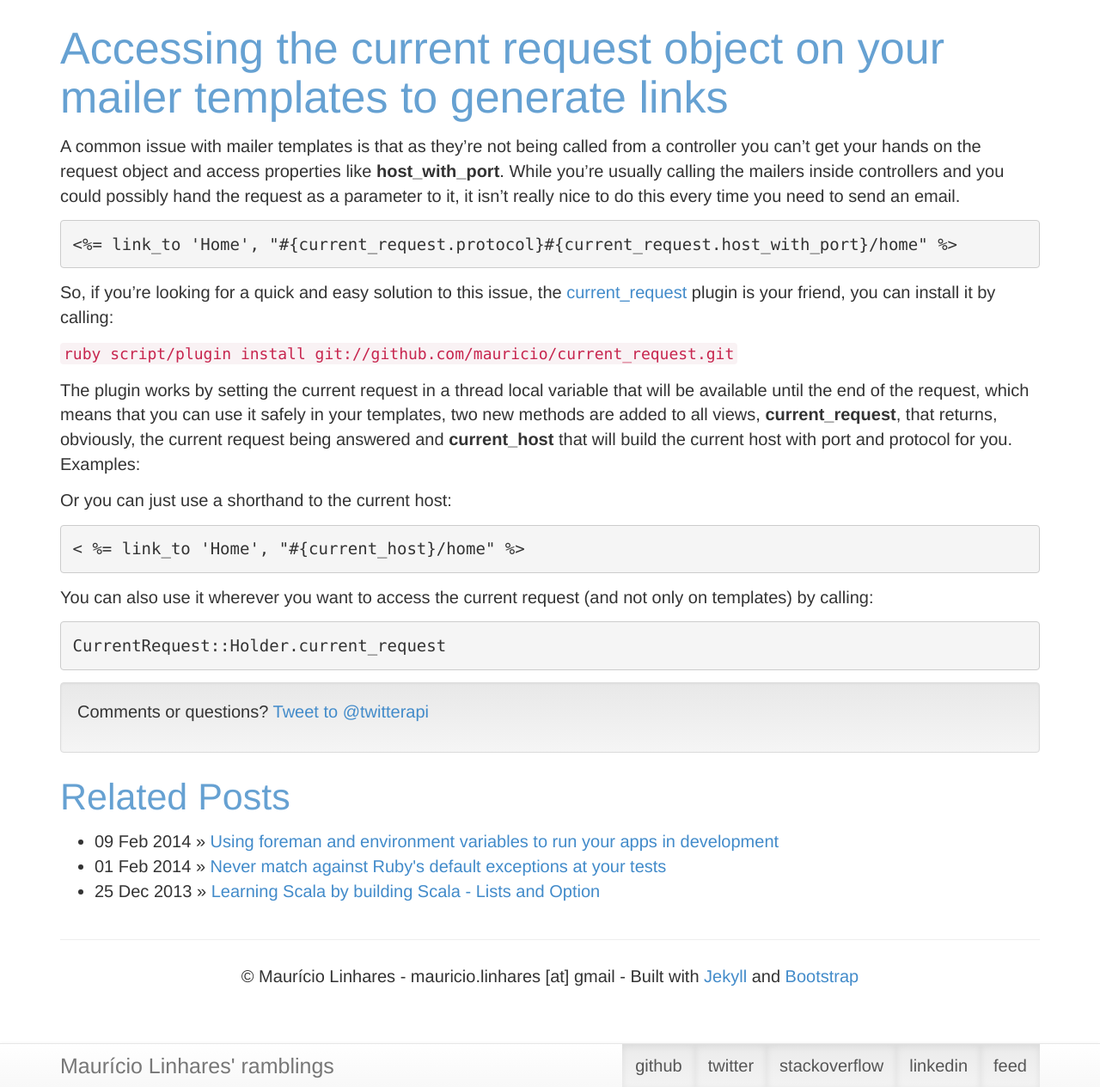
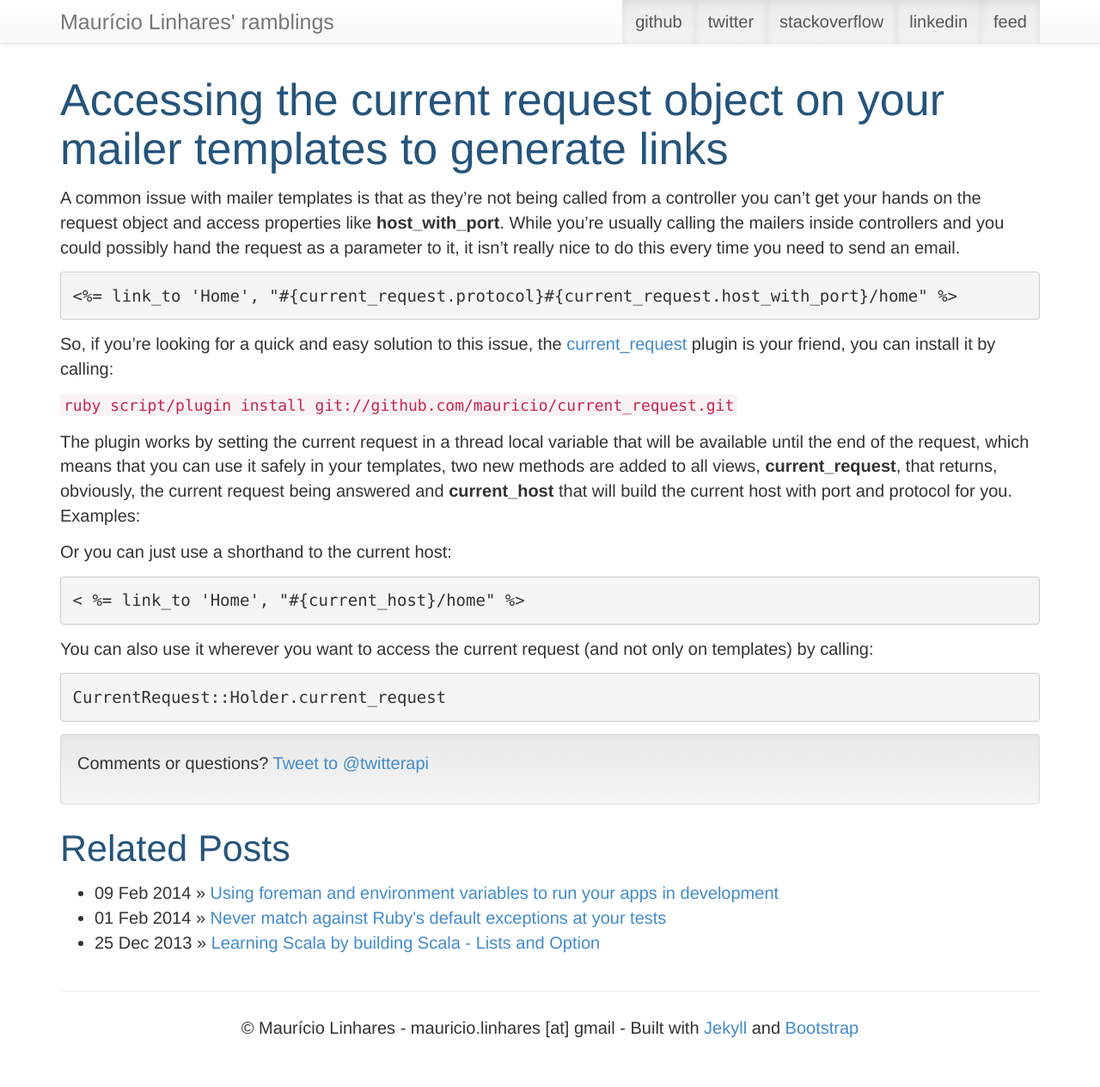
Before and after one commit to mauricio/mauricio.github.com, a Jekyll site: the page built from _posts/2009-08-26-accessing-the-current-request-object-on-your-mailer-templates-to-generate-links.md, in a window 1280 px wide and 1265 px high. Shown: the whole window at 86% size. Built offline with Jekyll 4.4.1, drawn with Linux system fonts in a browser that asks for light colours; Markdown is read by kramdown in place of the engine named in the settings; comment, search, counter and statistics services are not loaded.

Commit message:
Messing with the layout again

```diff
--- a/_layouts/bootstrap.html
+++ b/_layouts/bootstrap.html
@@ -13,6 +13,7 @@
     <link href="/css/bootstrap-theme.min.css" rel="stylesheet">
     <style type="text/css">
         body {
+            padding-top: 60px;
             padding-bottom: 40px;
         }
         .sidebar-nav {
@@ -20,7 +21,7 @@
         }
 
         h1, h2 {
-           color: #66A1D2;
+           color: #25547B;
         }
 
     </style>
@@ -29,7 +30,7 @@
 <body>
 
 
-<div id="top-menu" class="navbar navbar-default navbar-fixed-bottom" role="navigation">
+<div id="top-menu" class="navbar navbar-default navbar-fixed-top" role="navigation">
     <div class="container">
         <div class="navbar-header">
             <a class="navbar-brand" href="/">Maurício Linhares' ramblings</a>
```
